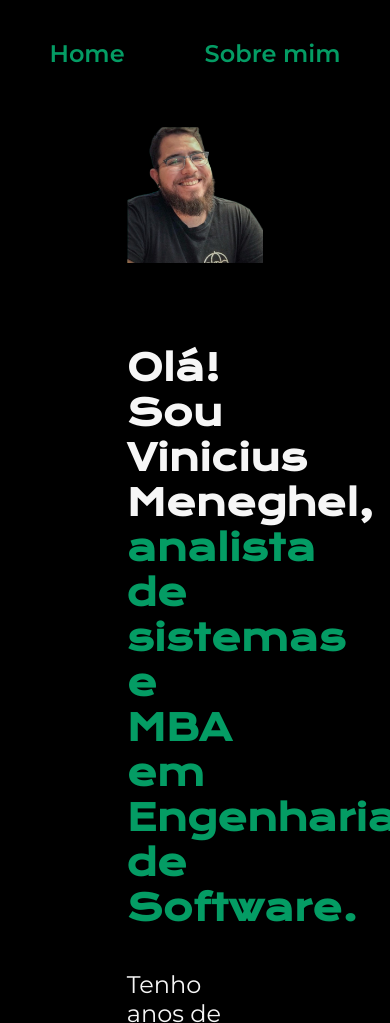
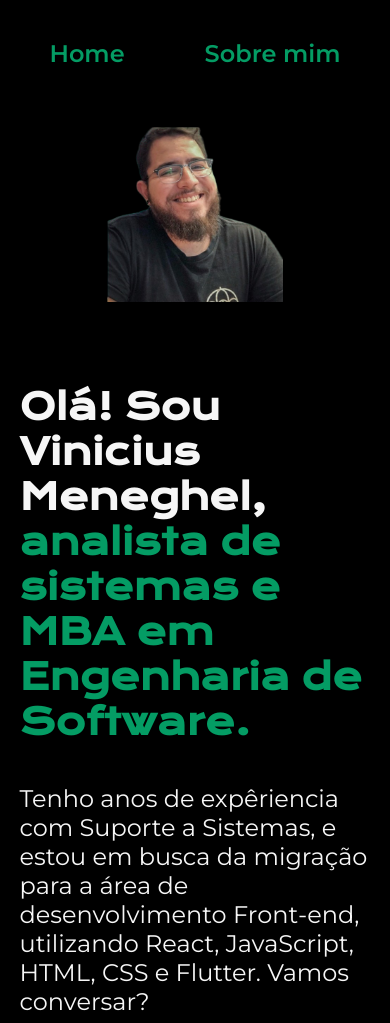
Before and after one commit to vimeneghels/portfolio, a plain HTML site: page index.html in a window 390 px wide. Shown: the top 1023 px of the page. Drawn offline with nearby package versions, Linux system fonts and the light colour scheme.

Commit message:
Add files via upload

```diff
--- a/styles/style.css
+++ b/styles/style.css
@@ -19,6 +19,7 @@ body{
     background-color: var(--cor-primaria);
     color: var(--cor-secundaria);
 }
+
 .cabecalho{
     padding: 2% 0% 0% 15%;
 }
@@ -86,7 +87,7 @@ body{
     color: var(--cor-secundaria);
     font-family: var(--fonte-secundaria);
 }
-.apresentacao__links__link:hover{
+.apresentacao__links__navegacao:hover{
     background-color: var(--cor-hover);
 }
 .apresentacao__imagem{
@@ -111,6 +112,9 @@ body{
     }
     .apresentacao{
         flex-direction: column-reverse;
+        padding: 5%;
     }
-
+    .apresentacao__conteudo{
+        width: auto;
+    }
 }
```
